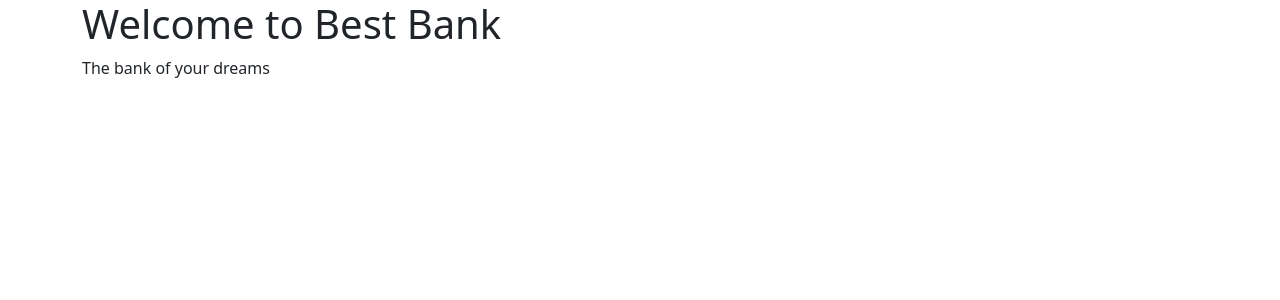
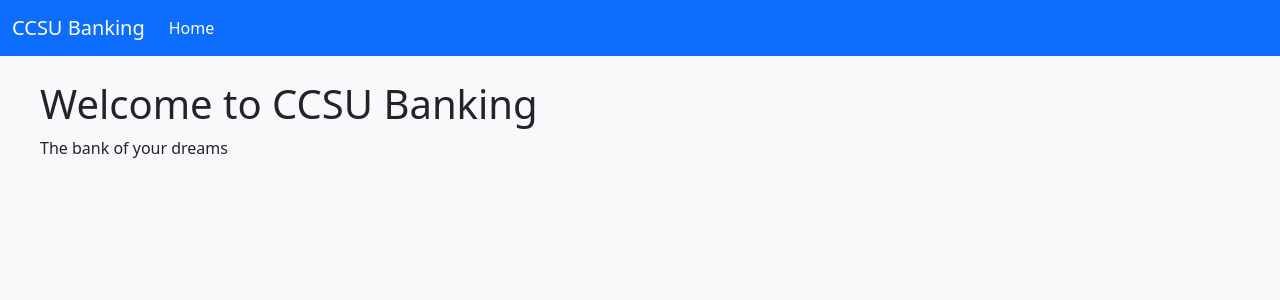
Before and after one commit to abdulmoiz-m/Banking_Project, a Django app: page /bestbank/ in a window 1280 px wide. Shown: the top 300 px of the page. Run offline with Django 3.2, Linux system fonts and the light colour scheme.

Commit message:
Homepage

```diff
--- a/Banking_Project/settings.py
+++ b/Banking_Project/settings.py
@@ -120,6 +120,7 @@ USE_TZ = True
 # https://docs.djangoproject.com/en/3.2/howto/static-files/
 
 STATIC_URL = '/static/'
+STATICFILES_DIRS = ['static']
 
 # Default primary key field type
 # https://docs.djangoproject.com/en/3.2/ref/settings/#default-auto-field
--- /dev/null
+++ b/static/css/styles.css
@@ -0,0 +1,3 @@
+body {
+    background-color: #fafafa;
+}
--- a/templates/homepage.html
+++ b/templates/homepage.html
@@ -1,17 +1,55 @@
+{% load static %}
 <!DOCTYPE html>
 <html lang="en">
 <head>
     <meta charset="UTF-8">
     <title>Best Bank</title>
     <link href="https://cdn.jsdelivr.net/npm/bootstrap@5.2.2/dist/css/bootstrap.min.css" rel="stylesheet" integrity="sha384-Zenh87qX5JnK2Jl0vWa8Ck2rdkQ2Bzep5IDxbcnCeuOxjzrPF/et3URy9Bv1WTRi" crossorigin="anonymous">
+    <link rel="stylesheet" href="{% static 'css/styles.css' %}">
 </head>
 
 <body>
-<div class="container">
-    <h1>Welcome to Best Bank</h1>
-    <p>The bank of your dreams
-    </p>
+<nav class="navbar navbar-expand-lg navbar-dark bg-primary">
+  <div class="container-fluid">
+    <a class="navbar-brand mb-0 h1" href="{% url 'homepage' %}">CCSU Banking</a>
+    <button class="navbar-toggler" type="button" data-bs-toggle="collapse" data-bs-target="#navbarSupportedContent" aria-controls="navbarSupportedContent" aria-expanded="false" aria-label="Toggle navigation">
+      <span class="navbar-toggler-icon"></span>
+    </button>
+    <div class="collapse navbar-collapse" id="navbarSupportedContent">
+      <ul class="navbar-nav me-auto mb-2 mb-lg-0">
+        <li class="nav-item">
+          <a class="nav-link active" aria-current="page" href="#">Home</a>
+        </li>
+{#        <li class="nav-item">#}
+{#          <a class="nav-link" href="#">Link</a>#}
+{#        </li>#}
+{#        <li class="nav-item dropdown">#}
+{#          <a class="nav-link dropdown-toggle" href="#" role="button" data-bs-toggle="dropdown" aria-expanded="false">#}
+{#            Dropdown#}
+{#          </a>#}
+{#          <ul class="dropdown-menu">#}
+{#            <li><a class="dropdown-item" href="#">Action</a></li>#}
+{#            <li><a class="dropdown-item" href="#">Another action</a></li>#}
+{#            <li><hr class="dropdown-divider"></li>#}
+{#            <li><a class="dropdown-item" href="#">Something else here</a></li>#}
+{#          </ul>#}
+{#        </li>#}
+{#        <li class="nav-item">#}
+{#          <a class="nav-link disabled">Disabled</a>#}
+{#        </li>#}
+      </ul>
+    </div>
+  </div>
+</nav>
+
+<div class="container mt-4 mx-3 bg-light">
+    <div class="container-fluid">
+    <h1 class="">Welcome to CCSU Banking</h1>
+    <p>The bank of your dreams</p>
 </div>
+</div>
+
+
 
 <script src="https://cdn.jsdelivr.net/npm/jquery@3.6.1/dist/jquery.min.js"></script>
 <script src="https://cdn.jsdelivr.net/npm/bootstrap@5.2.2/dist/js/bootstrap.bundle.min.js" integrity="sha384-OERcA2EqjJCMA+/3y+gxIOqMEjwtxJY7qPCqsdltbNJuaOe923+mo//f6V8Qbsw3" crossorigin="anonymous"></script>
```
